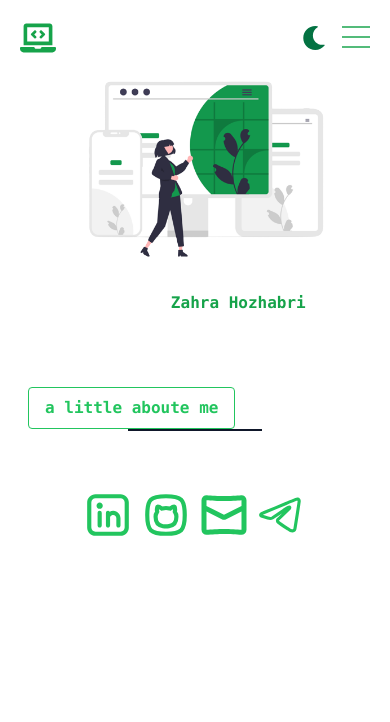
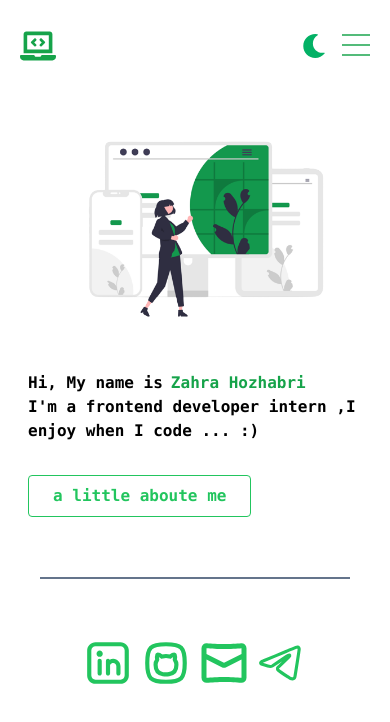
Before and after one commit to zahra-hjri/first-react-app, a React (Create React App) app: page / in a window 390 px wide. Shown: the top 722 px of the page. Built offline with nearby package versions, Linux system fonts and the light colour scheme.

Commit message:
finished darkmode and responsive

```diff
--- a/src/App.js
+++ b/src/App.js
@@ -15,7 +15,10 @@ export default function App() {
           toggelChangeBg={toggelChangeBg}
           setToggelChangeBg={setToggelChangeBg}
         />
-        <Main />
+        <Main
+          toggelChangeBg={toggelChangeBg}
+          setToggelChangeBg={setToggelChangeBg}
+        />
         <div className={` ${toggelChangeBg ? "dark" : "light"}`}>
           <Footer />
         </div>
--- a/src/components/Footer/Footer.jsx
+++ b/src/components/Footer/Footer.jsx
@@ -8,7 +8,7 @@ import TelegramIcon from "../TelegramIcon/TelegramIcon";
 const Footer = ({ toggelChangeBg, setToggelChangeBg }) => {
   return (
     <Fragment>
-      <div className="border border-slate-900 mx-32">
+      <div className="border border-slate-500 mx-10 sm:mx-16 md:mx-32">
 
       </div>
       <footer className="w-full h-32 md:h-48 flex justify-center items-center space-x-2 md:space-x-5 pt-10">
--- a/src/components/Header/Header.css
+++ b/src/components/Header/Header.css
@@ -20,7 +20,7 @@
 }
 
 .icon-dark-mode {
-    color: #037242;
+    color: #03b165;
     font-size: 1.5rem;
     margin-left: 1rem;
     margin-right: 1rem;
--- a/src/components/Header/Header.jsx
+++ b/src/components/Header/Header.jsx
@@ -17,13 +17,13 @@ const Header = ({ toggelChangeBg, setToggelChangeBg }) => {
   };
   return (
     <Fragment>
-      <div className="flex items-center justify-between px-5 md:px-8 lg:px-13 xl:px-20 pt-5 lg:pt-10">
+      <div className="flex items-center justify-between px-5 md:px-8 lg:px-13 xl:px-20 py-7">
       <a href="/About.jsx">
         {/* <img src={Logo} className="h-12 w-12 " alt="logo" /> */}
         <FaLaptopCode className="text-green-600 h-9 w-9 md:h-12 md:w-12 cursor-pointer" />
       </a>
       <nav>
-        <section className="MOBILE-MENU flex lg:hidden">
+        <section className="MOBILE-MENU flex lg:hidden ">
           <div className="icon-dark-mode" onClick={toggelBgMode}>
             {toggelChangeBg ? (<FiSun />) : ( <FaMoon/>)}
           </div>
--- /dev/null
+++ b/src/components/Main/Main.css
@@ -0,0 +1,11 @@
+.main {
+    background-color: black;
+}
+
+.dark {
+    background-color: black;
+}
+
+.light {
+    background-color: white;
+}
--- a/src/components/Main/Main.jsx
+++ b/src/components/Main/Main.jsx
@@ -1,32 +1,36 @@
 import { Fragment } from "react";
 import webDevelope from "../../assets/Web-Developer-removebg-preview.png"
+import "./Main.css"
+
 // import Header from "../Header/Header";
 
 const Main = ({ toggelChangeBg, setToggelChangeBg }) => {
 
   return (
     <Fragment>
-    <section className="flex-col sm:flex sm:flex-row-reverse md:justify-between px-5 lg:px-18 xl:px-20">
+    <section className={`flex-col md:flex md:flex-row-reverse md:justify-between px-5 lg:px-18 xl:px-20 ${toggelChangeBg ? "dark" : "light"}`}>
+
+    {/* "flex-col md:flex md:flex-row-reverse md:justify-between px-5 lg:px-18 xl:px-20 main"> */}
       <img
         src={webDevelope}
         alt="developer"
-        className=""
+        className="sm:w-11/12 sm:h-3/4 md:w-7/12 md:h-2/5 xl:w-9/12 xl:h-2/4 pt-6"
       ></img>
-      <div className="pt-2 px-2 sm:pt-10 sm:px-8 md:px-18 lg:px-16 xl:pr-28 xl:text-xl font-mono font-bold lg:pt-16">
-        <p className= {`sm:font-bold ${toggelChangeBg ? "text-gray-600" : "text-white"}`}>
+      <div className="px-2 sm:px-8 py-7 md:pt-14 md:px-16 lg:pt-24 xl:text-xl font-mono font-bold">
+        <p className= {`sm:font-bold  ${toggelChangeBg ? "text-white" : "text-black"}`}>
           Hi, My name is
-          <strong className="text-green-600 px-2 sm:text-xl">
+          <span className="text-green-600 px-2 sm:text-xl">
             Zahra Hozhabri
-          </strong>
+          </span>
           <br />
-          <span className={` ${toggelChangeBg ? "text-black" : "text-white"}`}>
+          <p className={` ${toggelChangeBg ? "text-white" : "text-black"}`}>
           {/* <span className={`h-screen ${toggelChangeBg && "text-white"}`}> */}
 
-            I'm a frontend developer from the Iran,
-            <br />I enjoy when I code ... :)
-          </span>
-          <br />
-          <button className="bg-transparent hover:bg-green-500 text-green-500 font-semibold hover:text-white py-2 px-4 border border-green-500 hover:border-transparent rounded">
+            I'm a frontend developer intern ,
+            <span>I enjoy when I code ... :)</span>
+          </p>
+
+          <button className="bg-transparent hover:bg-green-500 text-green-500 font-semibold hover:text-white py-2 px-6 my-8 border border-green-500 hover:border-transparent rounded">
             a little aboute me
           </button>
 
--- a/tailwind.config.js
+++ b/tailwind.config.js
@@ -4,7 +4,8 @@ module.exports = {
   theme: {
     extend: {
       screens: {
-        md: "788px",
+        sm: "420px",
+        md: "728px",
         lg: "900px",
         xl: "1140px",
         // => @media (min-width: 992px) { ... }
```
